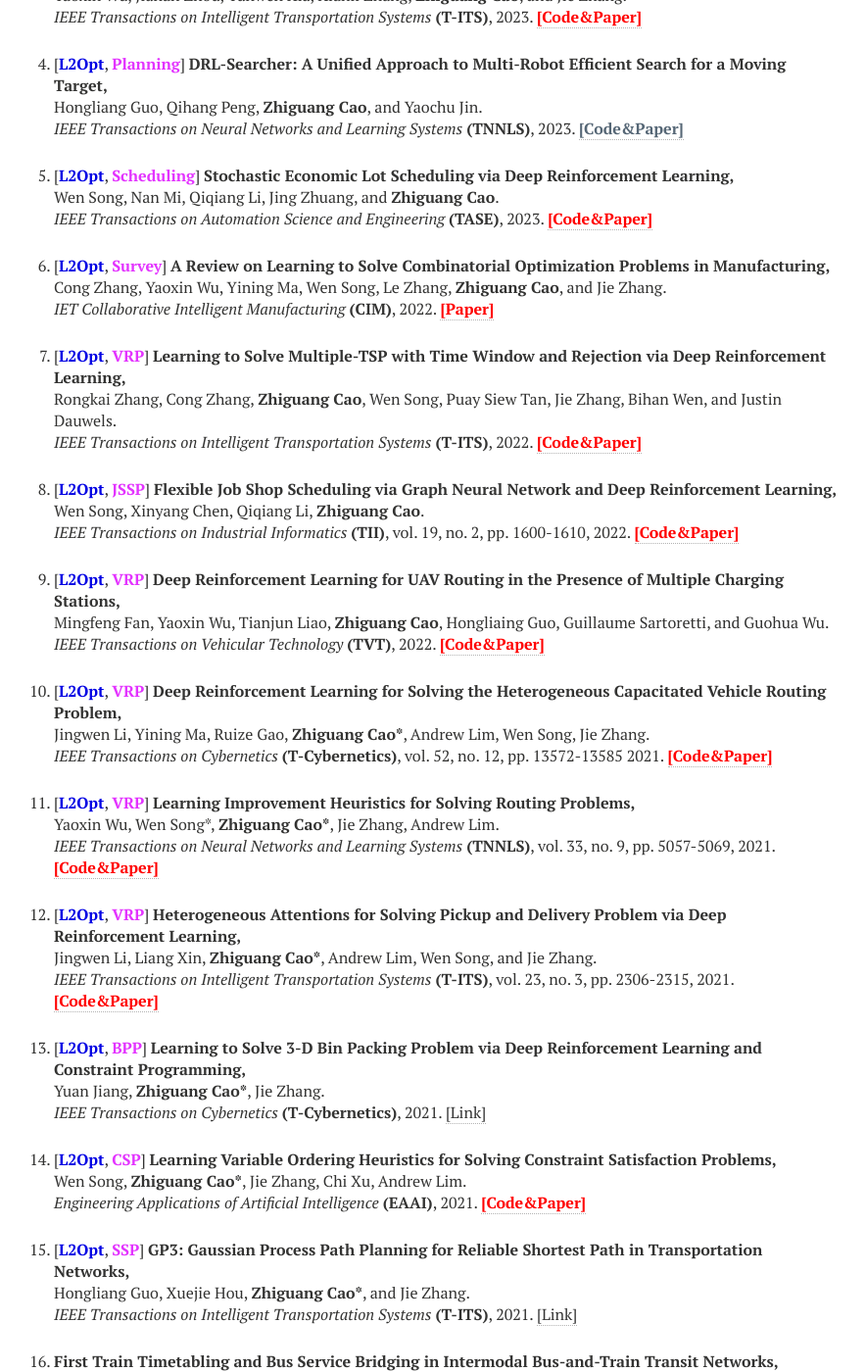
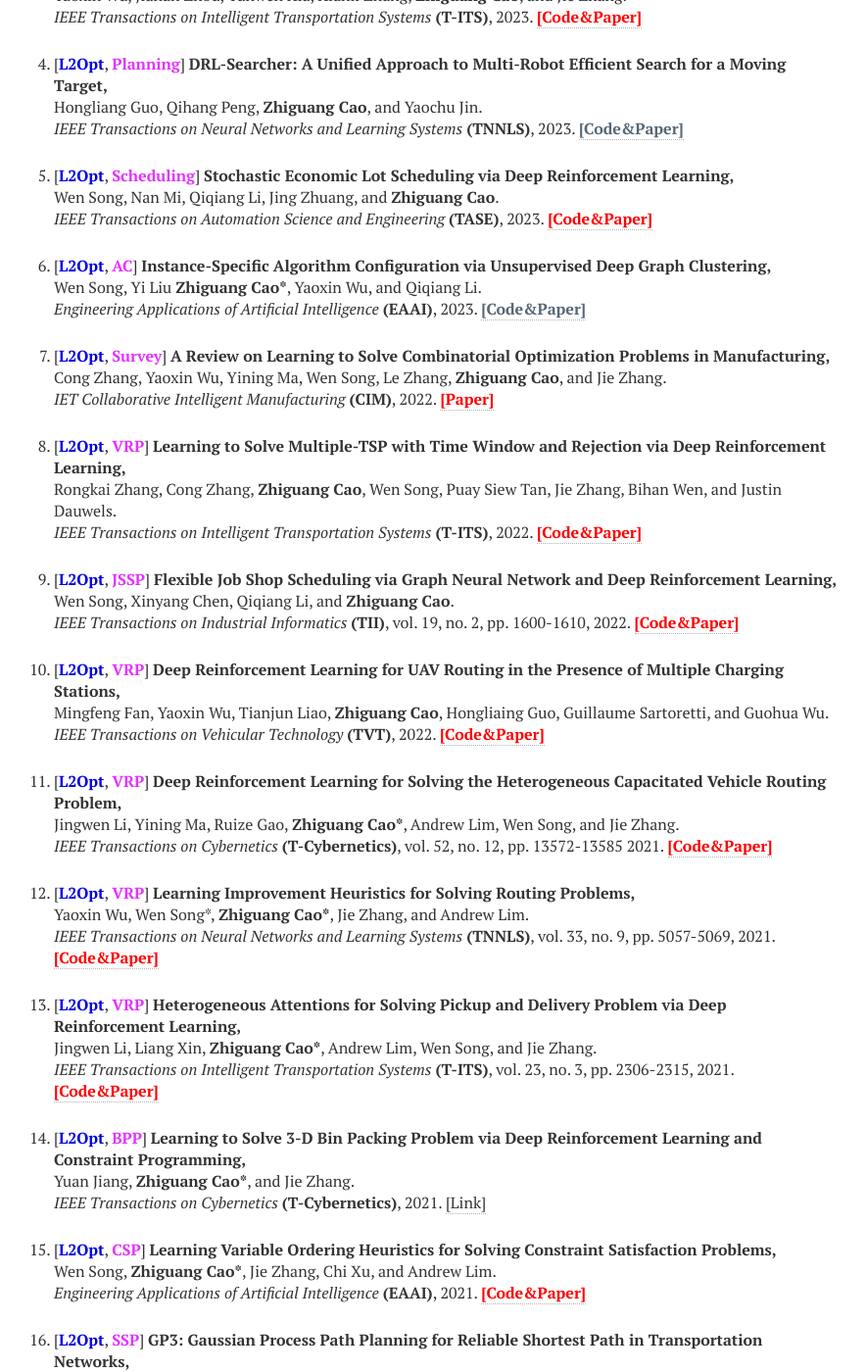
Before and after one commit to zhiguangcaosg/zhiguangcaosg.github.io, a Jekyll site: the page built from publications.md, in a window 1280 px wide and 1400 px high, scrolled down 2177 px. Shown: the whole window at 98% size, without its empty margins (265-1149 px from the left). Built offline with Jekyll 4.4.1, drawn with Linux system fonts in a browser that asks for light colours; nearby versions of some CDN libraries; some of the changed text lies outside the part shown.

Commit message:
Update publications.html

```diff
--- a/_layouts/publications.html
+++ b/_layouts/publications.html
@@ -346,6 +346,13 @@ div.bibtex pre { font-size: 75%; overflow: auto;  width: 100%; padding: 0em 0em;
 </p>
 </li>
 
+<li>
+<p>
+[<font color="#0000E3"><b>L2Opt</b></font>, <font color="#E333FF"><b>AC</b></font>] <b>Instance-Specific Algorithm Configuration via Unsupervised Deep Graph Clustering,</b>
+<br>Wen Song, Yi Liu <b>Zhiguang Cao*</b>, Yaoxin Wu, and Qiqiang Li.<br>
+<i>Engineering Applications of Artificial Intelligence</i> <b>(EAAI)</b>, 2023. <a href="https://zhiguangcaosg.github.io/publications/"> <font color="#566776"><b>[Code&Paper]</b> </font></a>
+</p>
+</li>
 
 <li>
 <p>
@@ -367,7 +374,7 @@ div.bibtex pre { font-size: 75%; overflow: auto;  width: 100%; padding: 0em 0em;
 <li>
 <p>
 [<font color="#0000E3"><b>L2Opt</b></font>, <font color="#E333FF"><b>JSSP</b></font>] <b>Flexible Job Shop Scheduling via Graph Neural Network and Deep Reinforcement Learning,</b>
-<br>Wen Song, Xinyang Chen, Qiqiang Li, <b>Zhiguang Cao</b>.<br>
+<br>Wen Song, Xinyang Chen, Qiqiang Li, and <b>Zhiguang Cao</b>.<br>
 <i>IEEE Transactions on Industrial Informatics</i> <b>(TII)</b>, vol. 19, no. 2, pp. 1600-1610, 2022. <a href="https://github.com/songwenas12/fjsp-drl" target="_blank"> <font color="#FF0000"><b>[Code&Paper]</b> </font></a>
 </p>
 </li>
@@ -384,7 +391,7 @@ div.bibtex pre { font-size: 75%; overflow: auto;  width: 100%; padding: 0em 0em;
 <li>
 <p>
 [<font color="#0000E3"><b>L2Opt</b></font>, <font color="#E333FF"><b>VRP</b></font>] <b>Deep Reinforcement Learning for Solving the Heterogeneous Capacitated Vehicle Routing Problem,</b>
-<br>Jingwen Li, Yining Ma, Ruize Gao, <b>Zhiguang Cao*</b>, Andrew Lim, Wen Song, Jie Zhang.<br>
+<br>Jingwen Li, Yining Ma, Ruize Gao, <b>Zhiguang Cao*</b>, Andrew Lim, Wen Song, and Jie Zhang.<br>
 <i>IEEE Transactions on Cybernetics</i> <b>(T-Cybernetics)</b>, vol. 52, no. 12, pp. 13572-13585 2021. <a href="https://github.com/Demon0312/HCVRP_DRL"  target="_blank"> <font color="#FF0000"><b>[Code&Paper]</b> </font></a>
 </p>
 </li>
@@ -393,7 +400,7 @@ div.bibtex pre { font-size: 75%; overflow: auto;  width: 100%; padding: 0em 0em;
 <li>
 <p>
 [<font color="#0000E3"><b>L2Opt</b></font>, <font color="#E333FF"><b>VRP</b></font>] <b>Learning Improvement Heuristics for Solving Routing Problems,</b>
-<br>Yaoxin Wu, Wen Song*, <b>Zhiguang Cao*</b>, Jie Zhang, Andrew Lim.<br>
+<br>Yaoxin Wu, Wen Song*, <b>Zhiguang Cao*</b>, Jie Zhang, and Andrew Lim.<br>
 <i>IEEE Transactions on Neural Networks and Learning Systems</i> <b>(TNNLS)</b>, vol. 33, no. 9, pp. 5057-5069, 2021. <a href="https://github.com/WXY1427/Learn-Improvement-Heuristics-for-Routing"  target="_blank"> <font color="#FF0000"><b>[Code&Paper]</b> </font></a>
 </p>
 </li>
@@ -409,7 +416,7 @@ div.bibtex pre { font-size: 75%; overflow: auto;  width: 100%; padding: 0em 0em;
 <li>
 <p>
 [<font color="#0000E3"><b>L2Opt</b></font>, <font color="#E333FF"><b>BPP</b></font>] <b>Learning to Solve 3-D Bin Packing Problem via Deep Reinforcement Learning and Constraint Programming,</b>
-<br>Yuan Jiang, <b>Zhiguang Cao*</b>, Jie Zhang.<br>
+<br>Yuan Jiang, <b>Zhiguang Cao*</b>, and Jie Zhang.<br>
 <i>IEEE Transactions on Cybernetics</i> <b>(T-Cybernetics)</b>, 2021. <a href="https://ieeexplore.ieee.org/document/9606618" target="_blank"> <font>[Link] </font></a>
 </p>
 </li>
@@ -417,7 +424,7 @@ div.bibtex pre { font-size: 75%; overflow: auto;  width: 100%; padding: 0em 0em;
 <li>
 <p>
 [<font color="#0000E3"><b>L2Opt</b></font>, <font color="#E333FF"><b>CSP</b></font>] <b>Learning Variable Ordering Heuristics for Solving Constraint Satisfaction Problems,</b>
-<br>Wen Song, <b>Zhiguang Cao*</b>, Jie Zhang, Chi Xu, Andrew Lim.<br>
+<br>Wen Song, <b>Zhiguang Cao*</b>, Jie Zhang, Chi Xu, and Andrew Lim.<br>
 <i>Engineering Applications of Artificial Intelligence</i> <b>(EAAI)</b>, 2021. <a href="https://github.com/songwenas12/csp-drl" target="_blank"> <font color="#FF0000"><b>[Code&Paper]</b> </font></a>
 </p>
 </li>
@@ -451,7 +458,7 @@ div.bibtex pre { font-size: 75%; overflow: auto;  width: 100%; padding: 0em 0em;
 <li>
 <p>
 [<font color="#0000E3"><b>L2Opt</b></font>, <font color="#E333FF"><b>SSP</b></font>] <b>Using Reinforcement Learning to Minimize the Probability of Delay Occurrence in Transportation,</b>
-<br><b>Zhiguang Cao</b>, Hongliang Guo, Wen Song, Kaizhou Gao, Zhenghua Chen.<br>
+<br><b>Zhiguang Cao</b>, Hongliang Guo, Wen Song, Kaizhou Gao, and Zhenghua Chen.<br>
 <i>IEEE Transactions on Vehicular Technology</i> <b>(TVT)</b>, vol. 69, no. 3, pp. 2424-2436, 2020. <a href="https://ieeexplore.ieee.org/document/8952783" target="_blank">[Link]</a>
 </p>
 </li>
@@ -461,7 +468,7 @@ div.bibtex pre { font-size: 75%; overflow: auto;  width: 100%; padding: 0em 0em;
 <li>
 <p>
 <b>Improving the Performance of Transportation Networks: A Semi-Centralized Pricing Approach,</b>
-<br><b>Zhiguang Cao</b>, Hongliang Guo, Wen Song, Kaizhou Gao, Liujiang Kang.<br>
+<br><b>Zhiguang Cao</b>, Hongliang Guo, Wen Song, Kaizhou Gao, and Liujiang Kang.<br>
 <i>IEEE Transactions on Intelligent Transportation Systems</i> <b>(T-ITS)</b>, vol. 22, no. 10, pp. 6353-6364, 2020. <a href="https://ieeexplore.ieee.org/document/9098067" target="_blank">[Link]</a>
 </p>
 </li>
@@ -486,7 +493,7 @@ div.bibtex pre { font-size: 75%; overflow: auto;  width: 100%; padding: 0em 0em;
 <li>
 <p>
 <b>A Multiagent-Based Approach for Vehicle Routing by Considering Both Arriving on Time and Total Travel Time,</b>
-<br><b>Zhiguang Cao</b>, Hongliang Guo, Jie Zhang.<br>
+<br><b>Zhiguang Cao</b>, Hongliang Guo, and Jie Zhang.<br>
 <i>ACM Transactions on Intelligent Systems and Technology</i> <b>(TIST)</b>, vol. 9, no. 3, Article No. 25, 2018. <a href="https://dl.acm.org/doi/10.1145/3078847" target="_blank">[Link]</a>
 </p>
 </li>
@@ -532,7 +539,7 @@ div.bibtex pre { font-size: 75%; overflow: auto;  width: 100%; padding: 0em 0em;
 <li>
 <p>
 <b>Finding the `Faster' Path in Vehicle Routing,</b>
-<br>Jing Guo, Yaoxin Wu, Xuexi Zhang, Le Zhang,  <b>Zhiguang Cao</b>, Hongliang Guo.<br>
+<br>Jing Guo, Yaoxin Wu, Xuexi Zhang, Le Zhang,  <b>Zhiguang Cao</b>, and Hongliang Guo.<br>
 <i>IET Intelligent Transport Systems</i> <b>(IET-ITS)</b>,  vol. 11, no.10, pp. 685-694, 2017. <a href="https://ieeexplore.ieee.org/document/8090509" target="_blank">[Link]</a>
 </p>
 </li>
@@ -560,7 +567,7 @@ div.bibtex pre { font-size: 75%; overflow: auto;  width: 100%; padding: 0em 0em;
 <li>
 <p>
 <b>An Improved Learnable Evolution Model for Solving Multi-Objective Vehicle Routing Problem with Stochastic Demand,</b>
-<br>Yunyun Niu, Detian Kong, Rong Wen, <b>Zhiguang Cao</b>, Jianhua Xiao.<br>
+<br>Yunyun Niu, Detian Kong, Rong Wen, <b>Zhiguang Cao</b>, and Jianhua Xiao.<br>
 <i>Knowledge-Based Systems</i> <b>(KNOSYS)</b>, vol. 230, 2021. <a href="https://www.sciencedirect.com/science/article/pii/S0950705121006407?dgcid=coauthor" target="_blank">[Link]</a>
 </p>
 </li>
@@ -574,7 +581,7 @@ div.bibtex pre { font-size: 75%; overflow: auto;  width: 100%; padding: 0em 0em;
 <li>
 <p>
 <b>MIMOA: A Membrane-Inspired Multi-Objective Algorithm for Green Vehicle Routing Problem with Stochastic Demands,</b>
-<br>Yunyun Niu, Yongpeng Zhang, <b>Zhiguang Cao</b>, Kaizhou Gao, Jianhua Xiao, Wen Song, Fangwei Zhang.<br>
+<br>Yunyun Niu, Yongpeng Zhang, <b>Zhiguang Cao</b>, Kaizhou Gao, Jianhua Xiao, Wen Song, and Fangwei Zhang.<br>
 <i>Swarm and Evolutionary Computation</i> <b>(SWEVO)</b>, vol. 107, 2020. <a href="https://www.sciencedirect.com/science/article/pii/S221065022030420X" target="_blank">[Link]</a>
 </p>
 </li>
@@ -583,7 +590,7 @@ div.bibtex pre { font-size: 75%; overflow: auto;  width: 100%; padding: 0em 0em;
 <li>
 <p>
 <b>A Highly Efficient Vehicle Taillight Detection Approach Based on Deep Learning,</b>
-<br>Qiaohong Li, Jiangtian Nie, Xiang Li, Ryan Wen Liu, <b>Zhiguang Cao*</b>.<br>
+<br>Qiaohong Li, Jiangtian Nie, Xiang Li, Ryan Wen Liu, and <b>Zhiguang Cao*</b>.<br>
 <i>IEEE Transactions on Intelligent Transportation Systems</i> <b>(T-ITS)</b>, 2020. <a href="https://www.sciencedirect.com/science/article/abs/pii/S0957417420306436" target="_blank">[Link]</a>
 </p>
 </li>
@@ -592,7 +599,7 @@ div.bibtex pre { font-size: 75%; overflow: auto;  width: 100%; padding: 0em 0em;
 <li>
 <p>
 <b>A Review on Swarm Intelligence and Evolutionary Algorithms for Solving Flexible Job Shop Scheduling Problems,</b>
-<br>KaiZhou Gao, <b>Zhiguang Cao</b>, Le Zhang, Zhenghua Chen, Quanke Pan.<br>
+<br>KaiZhou Gao, <b>Zhiguang Cao</b>, Le Zhang, Zhenghua Chen, and Quanke Pan.<br>
 <i> IEEE/CAA Journal of Automatica Sinica</i> <b>(IEEE-JAS)</b>, vol. 6, no. 4, pp. 904-916, 2019. <a href="https://ieeexplore.ieee.org/document/8741295" target="_blank">[Link]</a>
 </p>
 </li>
@@ -605,7 +612,7 @@ div.bibtex pre { font-size: 75%; overflow: auto;  width: 100%; padding: 0em 0em;
 <li>
 <p>
 <b>Cost-Sensitive Deep Forest for Price Prediction,</b>
-<br>Chao Ma, Zhenbing Liu, <b>Zhiguang Cao*</b>, Wen Song, Jie Zhang, Weiliang Zeng.<br>
+<br>Chao Ma, Zhenbing Liu, <b>Zhiguang Cao*</b>, Wen Song, Jie Zhang, and Weiliang Zeng.<br>
 <i>Pattern Recognition</i> <b>(PR)</b>, vol. 107, 2020. <a href="https://www.sciencedirect.com/science/article/pii/S0031320320303022" target="_blank">[Link]</a> <a href="https://github.com/machao199271/cost_sensitive_deep_forest" target="_blank"><font color="#FF0000"><b>[Code&Data]</b> </font></a>
 </p>
 </li>
@@ -622,7 +629,7 @@ div.bibtex pre { font-size: 75%; overflow: auto;  width: 100%; padding: 0em 0em;
 <li>
 <p>
 <b>WiFi-Based Indoor Robot Positioning Using Deep Fuzzy Forests,</b>
-<br>Le Zhang, Zhenghua Chen, Wei Cui, Bing Li, Cen Chen, <b>Zhiguang Cao</b>.<br>
+<br>Le Zhang, Zhenghua Chen, Wei Cui, Bing Li, Cen Chen, and <b>Zhiguang Cao</b>.<br>
 <i>IEEE Internet of Things Journal</i> <b>(IoT)</b>, vol. 7, no. 11, pp. 10773 - 10781, 2020. <a href="https://ieeexplore.ieee.org/document/9060874" target="_blank">[Link]</a>
 </p>
 </li>
@@ -638,7 +645,7 @@ div.bibtex pre { font-size: 75%; overflow: auto;  width: 100%; padding: 0em 0em;
 <li>
 <p>
 <b>Detecting the shuttlecock for a badminton robot: A YOLO based approach,</b>
-<br><b>Zhiguang Cao</b>, Tingbo Liao, Wen Song, Zhenghua Chen, Chongshou Li.<br>
+<br><b>Zhiguang Cao</b>, Tingbo Liao, Wen Song, Zhenghua Chen, and Chongshou Li.<br>
 <i>Expert Systems with Applications</i> <b>(ESWA)</b>, 2020. <a href="https://www.sciencedirect.com/science/article/abs/pii/S0957417420306436" target="_blank">[Link]</a>
 </p>
 </li>
@@ -646,7 +653,7 @@ div.bibtex pre { font-size: 75%; overflow: auto;  width: 100%; padding: 0em 0em;
 <li>
 <p>
 <b>A Novel Robotic Guidance System with Eye Gaze Tracking Control for Needle based Interventions,</b>
-<br>Jing Guo, Yi Liu, Qing Qiu, Jie Huang, <b>Zhiguang Cao</b>*, Yue Chen.<br>
+<br>Jing Guo, Yi Liu, Qing Qiu, Jie Huang, <b>Zhiguang Cao</b>*, and Yue Chen.<br>
 <i> IEEE Transactions on Cognitive and Developmental Systems</i> <b>(TCDS)</b>, vol. 13, no. 1, pp. 179-188, 2020. <a href="https://ieeexplore.ieee.org/document/8931566" target="_blank">[Link]</a>
 </p>
 </li>
```
